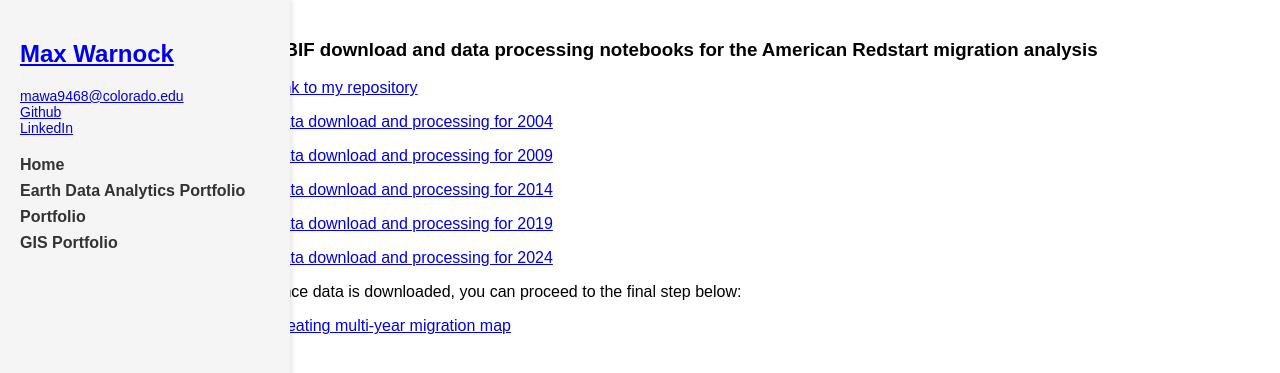
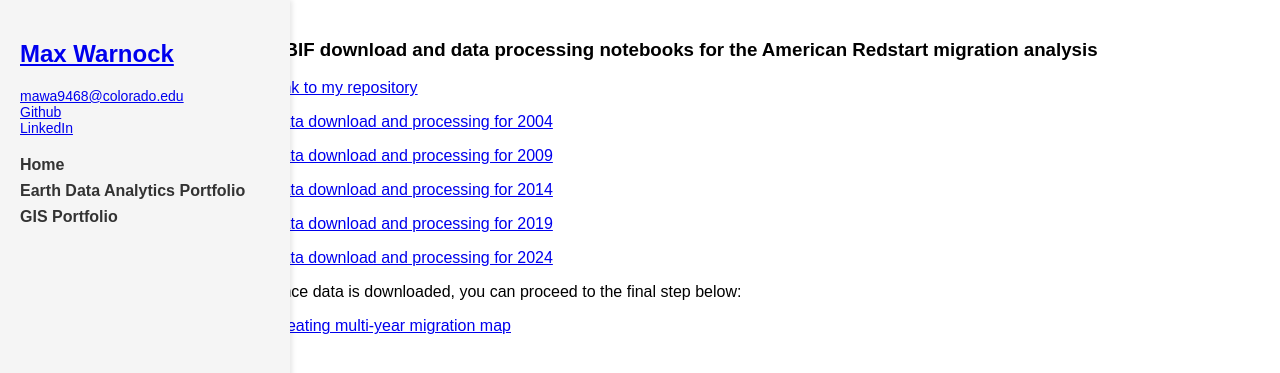
Before and after one commit to maxwarnock/maxwarnock.github.io, a Jekyll site: the page built from migration_download_steps.md, in a window 1280 px wide. Shown: the top 373 px of the page. Built offline with Jekyll 4.4.1, drawn with Linux system fonts in a browser that asks for light colours; a script that is not in the unit is left out.

Commit message:
Remove duplicate Portfolio link in default layout
Removed duplicate Portfolio link from navigation.

```diff
--- a/_layouts/default.html
+++ b/_layouts/default.html
@@ -86,7 +86,6 @@
     <nav>
       <a href="{{ '/' | relative_url }}" class="{% if page.url == '/' %}active{% endif %}">Home</a>
       <a href="{{ '/portfolio' | relative_url }}" class="{% if page.url contains 'portfolio' %}active{% endif %}">Earth Data Analytics Portfolio</a>
-      <a href="{{ '/eds_portfolio_home' | relative_url }}" class="{% if page.url contains 'portfolio' %}active{% endif %}">Portfolio</a>
 
       {% if page.url contains 'portfolio' %}
         <div class="sub-links" style="margin-left: 15px; font-size: 0.9em;">
```
